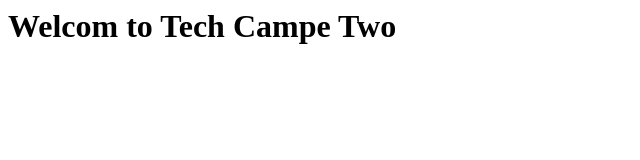
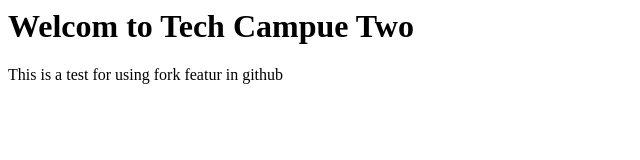
Before and after one commit to kholoodi/TechCamp-Two, a plain HTML site: page index.html in a window 1280 px wide. Shown: the whole page, without its empty margins (0-640 px from the left). Drawn offline with Linux system fonts and the light colour scheme.

Commit message:
tag fork using

```diff
--- a/index.html
+++ b/index.html
@@ -1,9 +1,10 @@
 <html>
 
 <head>
-    <title>Tech Campe Two</title>
+    <title>Tech Campue Two</title>
 </head>
 <body>
-    <h1> Welcom to Tech Campe Two</h1>
+    <h1> Welcom to Tech Campue Two</h1>
+    <p> This is  a test for using fork featur in github </p>
 </body>
 </html>
```
